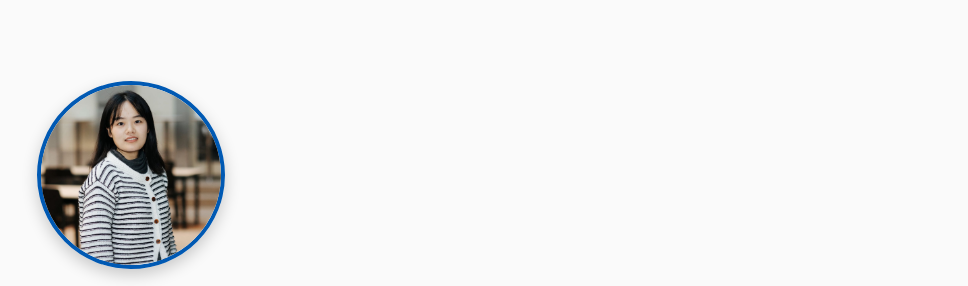
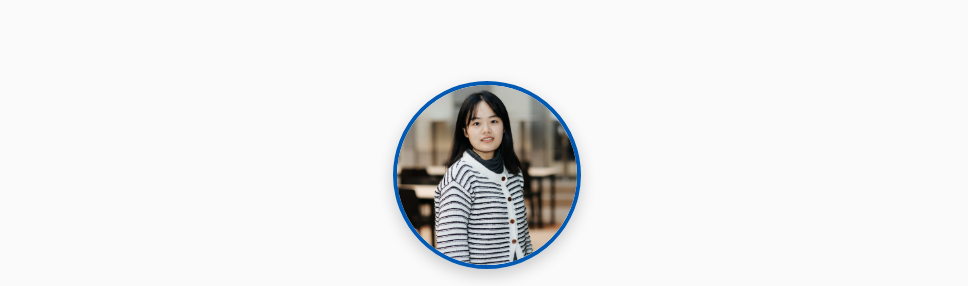
Before and after one commit to YIFAN-SSE/YIFAN-SSE.github.io, a plain HTML site: page index.html in a window 1280 px wide. Shown: the part 59-345 px from the top of the page, without its empty margins (153-1121 px from the left). Drawn offline with Linux system fonts and the light colour scheme.

Commit message:
Update index.html

```diff
--- a/index.html
+++ b/index.html
@@ -62,13 +62,14 @@
   }
 
 #hero img {
+  display: block;       /* 转为块级元素 */
+  margin: 0 auto;       /* 左右自动外边距 */
   width: 180px;
   height: 180px;
   border-radius: 50%;
   object-fit: cover;
   box-shadow: 0 6px 16px rgba(0,0,0,0.2);
   border: 4px solid #0059b3;
-    text-align: center;
 }
 
   #hero h1 {
```
Lines whose indentation alone changed are shown as unchanged.
